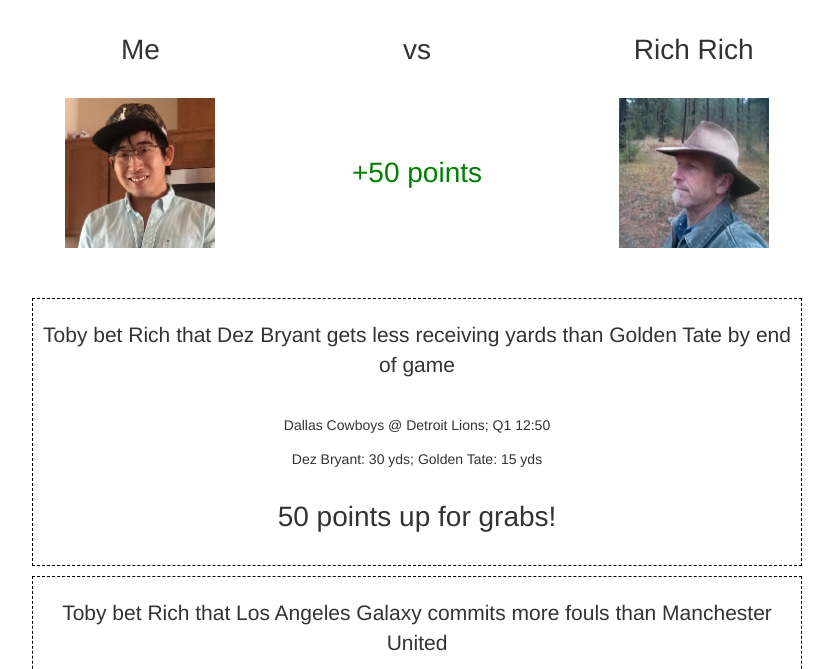
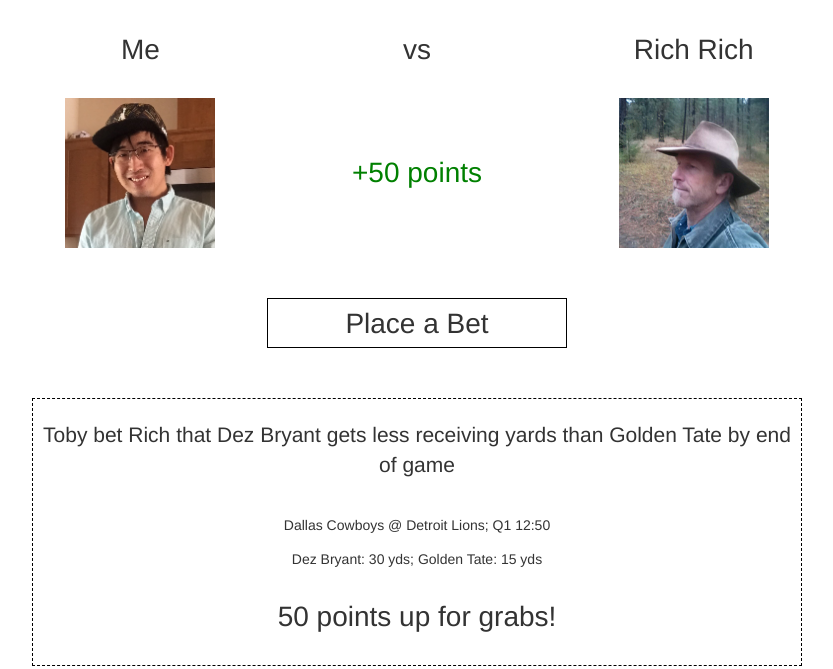
Before and after one commit to ybot1122/sportshack-2016, a plain HTML site: page betHistory.html in a window 1280 px wide. Shown: the part 76-745 px from the top of the page, without its empty margins (223-1056 px from the left). Drawn offline with Linux system fonts and the light colour scheme.

Commit message:
place bet button:

```diff
--- a/betHistory.html
+++ b/betHistory.html
@@ -73,6 +73,21 @@
       .feed-post.active {
         border: 1px black dashed;
       }
+
+      .place-bet-button {
+        height: 50px;
+        font-size: 2em;
+        width: 300px;
+        text-align: center;
+        margin: 0px auto 50px auto;
+        border: 1px black solid;
+        cursor: pointer;
+        line-height: 50px;
+      }
+
+      .place-bet-button:hover {
+        border-color: silver;
+      }
     </style>
 
 </head>
@@ -91,6 +106,10 @@
       <div class="col-xs-4">
         <p>Rich Rich</p><img src="images/users/personB.jpg" />
       </div>
+    </div>
+
+    <div class="place-bet-button">
+      Place a Bet
     </div>
 
     <div id="feed" class="container-fluid">
```
